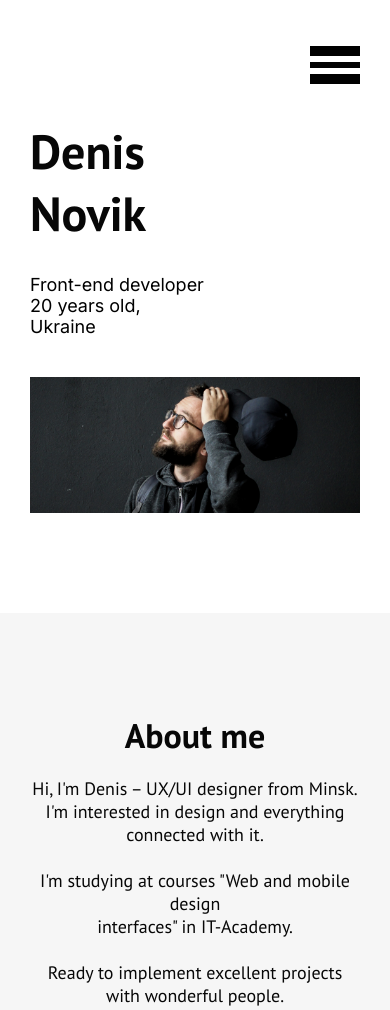
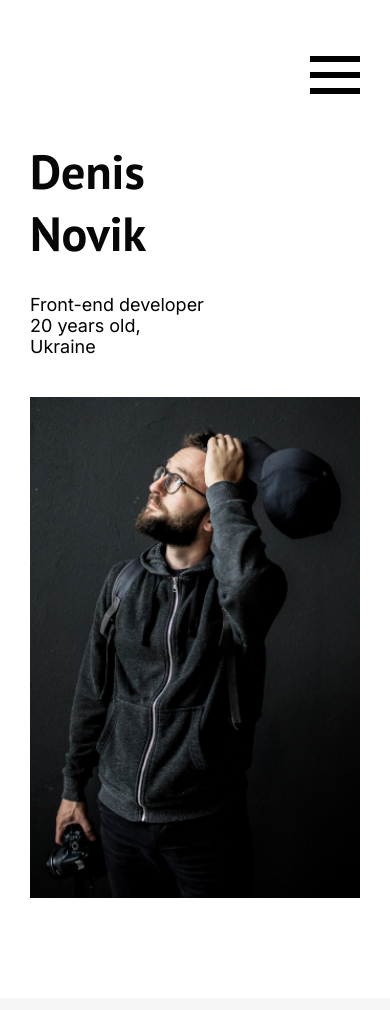
Before and after one commit to sadyych/sadyych.github.io, a plain HTML site: page index.html in a window 390 px wide. Shown: the top 1010 px of the page. Drawn offline with Linux system fonts and the light colour scheme.

Commit message:
adaptive fixes

```diff
--- a/#source/scss/style.scss
+++ b/#source/scss/style.scss
@@ -117,6 +117,7 @@ img {
     width: 50px;
     height: 50px;
     margin-left: auto;
+    cursor: pointer;
   }
   .burger__bar {
     background-color: #000;
@@ -156,9 +157,17 @@ img {
   .burger.active .burger__bar::before {
     transform: rotate(45deg);
     top: 0;
+    background-color: #828282;
+    border-radius: 5px;
+    width: 30px;
+    left: 10px;
   }
   .burger.active .burger__bar::after {
     top: 0;
+    border-radius: 5px;
+    width: 30px;
+    left: 10px;
+    background-color: #828282;
 
     transform: rotate(-45deg);
   }
@@ -218,6 +227,16 @@ img {
     gap: 68px;
   }
 }
+@media screen and (max-width: 767px) {
+  .header {
+    border: none;
+    position: fixed;
+    width: 100vw;
+    height: 100vh;
+    background-color: #fff;
+  }
+}
+
 // ----------------------------------------Main info-----------------------------------------//
 .main-info {
   background-color: #fff;
@@ -248,6 +267,31 @@ img {
   line-height: normal;
   text-align: left;
 }
+.main-info__photo-mobile {
+  display: none;
+}
+@media screen and (max-width: 767px) {
+  .main-info__text {
+    flex-direction: column;
+    align-items: flex-start;
+    gap: 30px;
+  }
+  .h1.name,
+  .short-info {
+    text-align: left;
+  }
+}
+@media screen and (max-width: 500px) {
+  .main-info__photo-mobile {
+    display: block;
+    max-width: 100%;
+    min-width: 100%;
+    margin: 0 auto;
+  }
+  .main-info__photo {
+    display: none;
+  }
+}
 
 // ----------------------------------------About me--------------------------//
 .about-me {
@@ -275,6 +319,13 @@ img {
   font-weight: 400;
   line-height: normal;
   word-wrap: break-word;
+  max-width: 440px;
+  margin: 0 auto;
+}
+@media screen and (max-width: 500px) {
+  .about-me__text {
+    max-width: 440px;
+  }
 }
 // --------------------------------------------Skills--------------------------------------------//
 .skills {
@@ -319,7 +370,7 @@ img {
   margin: 0 auto;
   margin-bottom: 24px;
   text-align: center;
-  max-width: 70px;
+  max-width: 80px;
 }
 .skills__png {
   margin-bottom: 24px;
@@ -335,6 +386,20 @@ img {
   }
   .skills__svg {
     max-width: 75%;
+  }
+}
+@media screen and (max-width: 767px) {
+  .skills__list {
+    flex-wrap: wrap;
+    gap: 30px;
+  }
+  .skills__item {
+    width: calc((100% - 30px) / 2);
+  }
+}
+@media screen and (max-width: 500px) {
+  .skills__item {
+    width: 100%;
   }
 }
 // -------------------------------------Portfolio-----------------------------------//
@@ -447,109 +512,9 @@ footer {
   font-weight: 400;
   line-height: normal;
 }
-// ----------------------------------------------------------------------------//
-
-@media screen and (max-width: 767px) {
-  .skills__list {
-    flex-wrap: wrap;
-    gap: 30px;
-  }
-  .skills__item {
-    width: calc((100% - 30px) / 2);
-  }
-  .main-info__text {
-    flex-direction: column;
-    align-items: flex-start;
-    gap: 30px;
-  }
-  .h1.name,
-  .short-info {
-    text-align: left;
-  }
-  .burger {
-    display: block;
-    position: relative;
-    width: 50px;
-    height: 30px;
-    &::before {
-      background-color: #000;
-      content: "";
-
-      width: 50px;
-      height: 6px;
-      position: absolute;
-      top: 0;
-      left: 0;
-    }
-    &::after {
-      background-color: #000;
-      content: "";
-      width: 50px;
-      height: 6px;
-      position: absolute;
-      left: 0;
-
-      bottom: 0;
-    }
-  }
-  .burger__bar {
-    background-color: #000;
-    width: 50px;
-    height: 6px;
-    position: absolute;
-    top: 50%;
-    left: 50%;
-    transform: translate(-50%, -50%);
-  }
-  .header {
-    border: none;
-    position: fixed;
-    width: 100vw;
-    height: 100vh;
-    background-color: #fff;
-  }
-}
-
 @media screen and (max-width: 500px) {
-  .skills__item {
-    width: 100%;
-  }
   .contacts__button {
     max-width: 340px;
   }
-  .burger {
-    display: block;
-    position: relative;
-    width: 50px;
-    height: 30px;
-    &::before {
-      background-color: #000;
-      content: "";
-
-      width: 50px;
-      height: 6px;
-      position: absolute;
-      top: 0;
-      left: 0;
-    }
-    &::after {
-      background-color: #000;
-      content: "";
-      width: 50px;
-      height: 6px;
-      position: absolute;
-      left: 0;
-
-      bottom: 0;
-    }
-  }
-  .burger__bar {
-    background-color: #000;
-    width: 50px;
-    height: 6px;
-    position: absolute;
-    top: 50%;
-    left: 50%;
-    transform: translate(-50%, -50%);
-  }
 }
+// ----------------------------------------------------------------------------//
--- a/index.html
+++ b/index.html
@@ -51,17 +51,19 @@
             </div>
 
             <img class="main-info__photo" src="/img/denis.jpg" alt="">
+            <img class="main-info__photo-mobile" src="/img/BSPP2266.png" alt="">
+
          </div>
       </section>
       <section class="about-me" id="AboutmeSect">
          <div class="container">
             <h2 class="about-me__h2">About me</h2>
             <p class="about-me__text">
-               Hi, I'm Denis – UX/UI designer from Minsk. <br>
-               I'm interested in design and everything connected with it. <br> <br>
-               I'm studying at courses "Web and mobile design <br>
-               interfaces" in IT-Academy. <br> <br>
-               Ready to implement excellent projects <br>
+               Hi, I'm Denis – UX/UI designer from Minsk.
+               I'm interested in design and everything connected with it. </p> <br> <br>
+            <p class="about-me__text">I'm studying at courses "Web and mobile design
+               interfaces" in IT-Academy.</p> <br> <br>
+            <p class="about-me__text">Ready to implement excellent projects
                with wonderful people.
             </p>
          </div>
@@ -83,7 +85,7 @@
                </li>
                <li class="skills__item">
                   <img class="skills__png" src="/img/ae.png" alt="">
-                  <p class="skills__name">Adobe Effects</p>
+                  <p class="skills__name">Adobe <br> After Effects</p>
                   <img class="skills__svg" src="/img/ae.svg" alt="">
                </li>
                <li class="skills__item">
```
Also changed, not shown: css/style.css, img/BSPP2266.png (added).
